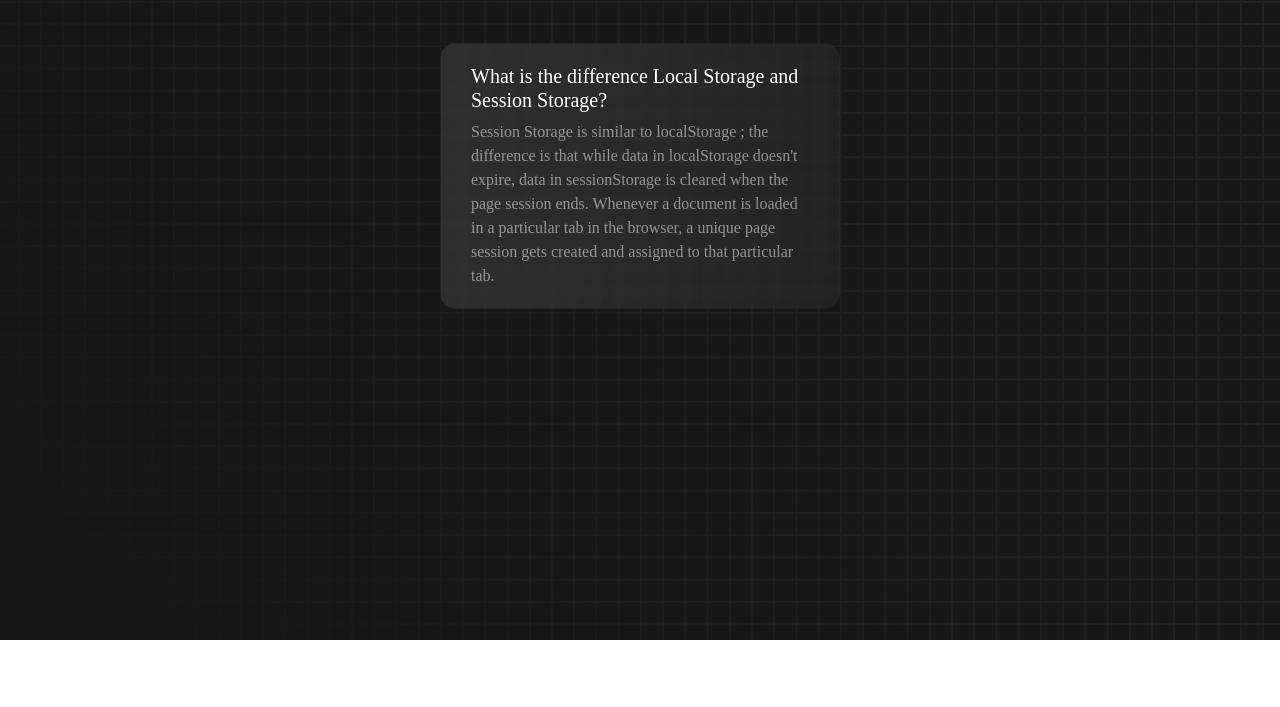
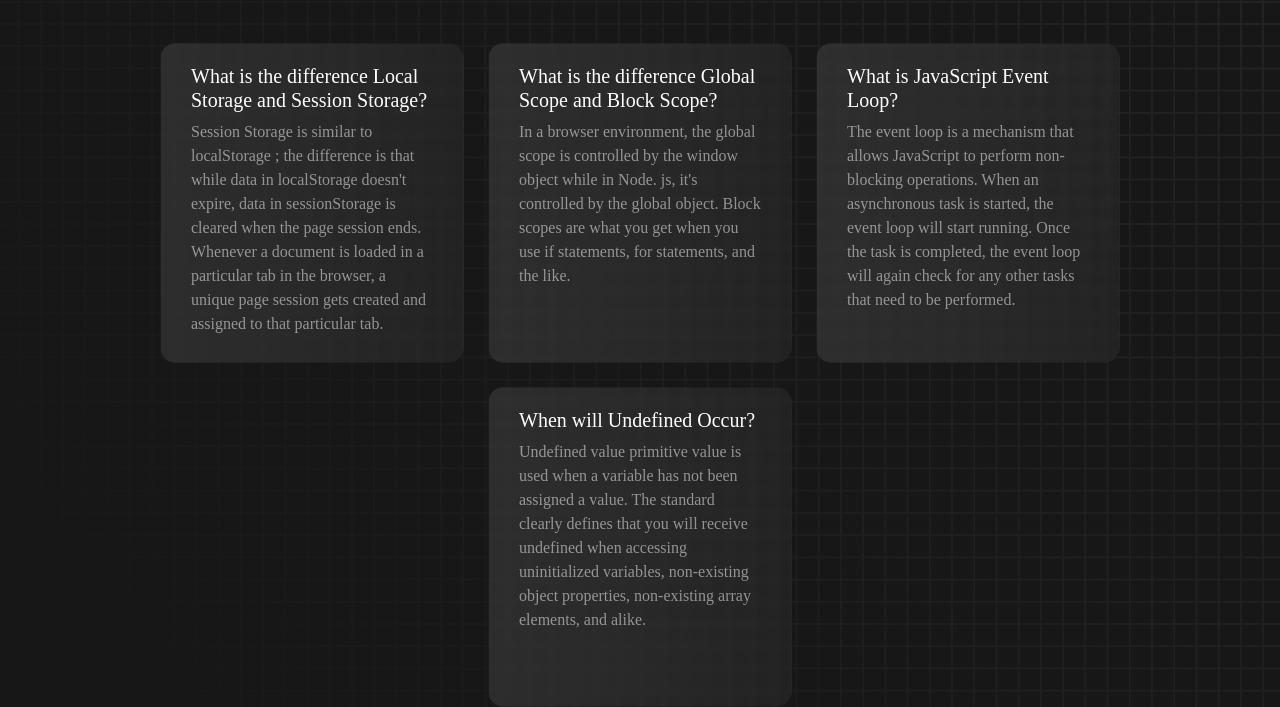
Before and after one commit to rakibul58/speed-monster, a plain HTML site: page blog.html in a window 1280 px wide. Shown: the part 160-867 px from the top of the page. Before the commit the page ends 800 px from the top, so only its background shows below. Drawn offline with nearby package versions, Linux system fonts and the light colour scheme.

Commit message:
all  card  added

```diff
--- a/blog.html
+++ b/blog.html
@@ -1,5 +1,6 @@
 <!DOCTYPE html>
 <html lang="en">
+
 <head>
     <meta charset="UTF-8">
     <meta http-equiv="X-UA-Compatible" content="IE=edge">
@@ -8,17 +9,44 @@
     <link href="https://cdn.jsdelivr.net/npm/bootstrap@5.2.0/dist/css/bootstrap.min.css" rel="stylesheet"
         integrity="sha384-gH2yIJqKdNHPEq0n4Mqa/HGKIhSkIHeL5AyhkYV8i59U5AR6csBvApHHNl/vI1Bx" crossorigin="anonymous">
     <link rel="stylesheet" href="styles.css">
-    </head>
+    <style>
+        .card{
+            margin-bottom: 0px;
+        }
+    </style>
+</head>
+
 <body>
     <h1 class="title"><img src="./logo.png" /></h1>
     <div class="container my-5 text-white">
         <h2>Recent Blogs</h2>
     </div>
-    <div class="container mt-3 d-flex justify-content-around flex-wrap">
-        <div class="card" style="max-width: 25rem;">
+    <div class="container d-flex justify-content-center gap-4 flex-wrap">
+        <div class="card" style="max-width: 19rem; min-height:20rem;">
             <div>
                 <h5 class="card-title">What is the difference Local Storage and Session Storage?</h5>
-                <p class="card-text text-white-50">Session Storage is similar to localStorage ; the difference is that while data in localStorage doesn't expire, data in sessionStorage is cleared when the page session ends. Whenever a document is loaded in a particular tab in the browser, a unique page session gets created and assigned to that particular tab.</p>
+                <p class="card-text text-white-50">Session Storage is similar to localStorage ; the difference is that
+                    while data in localStorage doesn't expire, data in sessionStorage is cleared when the page session
+                    ends. Whenever a document is loaded in a particular tab in the browser, a unique page session gets
+                    created and assigned to that particular tab.</p>
+            </div>
+        </div>
+        <div class="card" style="max-width: 19rem; min-height:20rem;">
+            <div>
+                <h5 class="card-title">What is the difference Global Scope and Block Scope?</h5>
+                <p class="card-text text-white-50">In a browser environment, the global scope is controlled by the window object while in Node. js, it's controlled by the global object. Block scopes are what you get when you use if statements, for statements, and the like.</p>
+            </div>
+        </div>
+        <div class="card" style="max-width: 19rem; min-height:20rem;">
+            <div>
+                <h5 class="card-title">What is JavaScript Event Loop?</h5>
+                <p class="card-text text-white-50">The event loop is a mechanism that allows JavaScript to perform non-blocking operations. When an asynchronous task is started, the event loop will start running. Once the task is completed, the event loop will again check for any other tasks that need to be performed.</p>
+            </div>
+        </div>
+        <div class="card" style="max-width: 19rem; min-height:20rem;">
+            <div>
+                <h5 class="card-title">When will Undefined Occur?</h5>
+                <p class="card-text text-white-50">Undefined value primitive value is used when a variable has not been assigned a value. The standard clearly defines that you will receive undefined when accessing uninitialized variables, non-existing object properties, non-existing array elements, and alike.</p>
             </div>
         </div>
     </div>
@@ -27,4 +55,5 @@
         integrity="sha384-A3rJD856KowSb7dwlZdYEkO39Gagi7vIsF0jrRAoQmDKKtQBHUuLZ9AsSv4jD4Xa"
         crossorigin="anonymous"></script>
 </body>
+
 </html>
```
